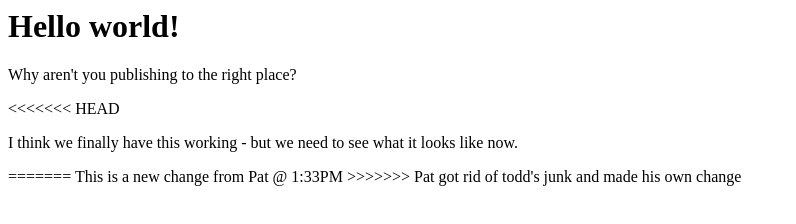
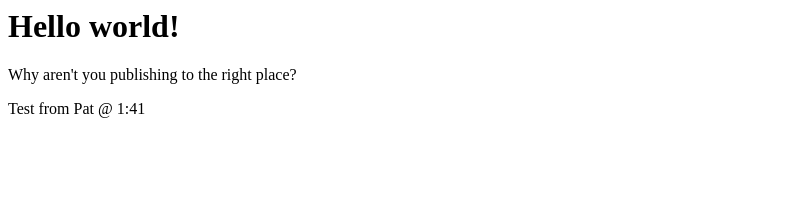
Before and after one commit to toddgilbert/promotionsplatform, a plain HTML site: page index.html in a window 1280 px wide. Shown: the whole page, without its empty margins (0-796 px from the left). Drawn offline with Linux system fonts and the light colour scheme.

Commit message:
I did some things

```diff
--- a/index.html
+++ b/index.html
@@ -1,8 +1,3 @@
 <h1>Hello world!</h1>
 <p>Why aren't you publishing to the right place?</p>
-<<<<<<< HEAD
-<p>I think we finally have this working - but we need to see what it looks like now.</p>
-
-=======
-This is a new change from Pat @ 1:33PM
->>>>>>> Pat got rid of todd's junk and made his own change
+<p>Test from Pat @ 1:41</p>
```
